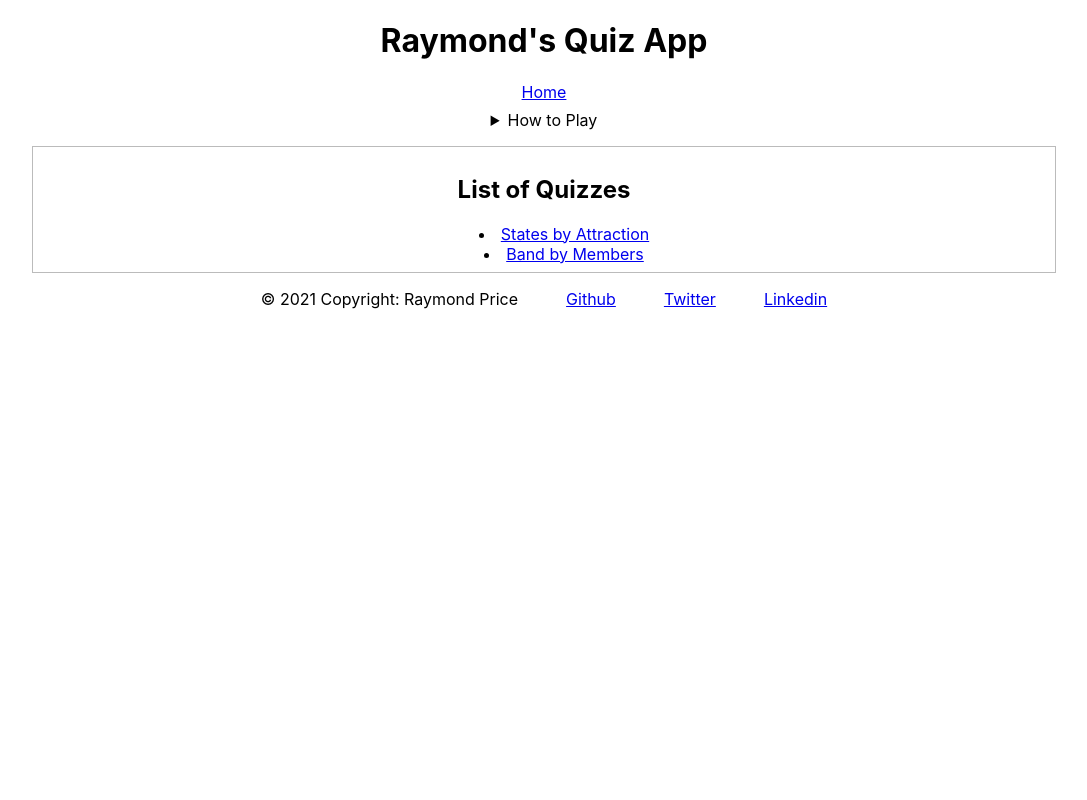
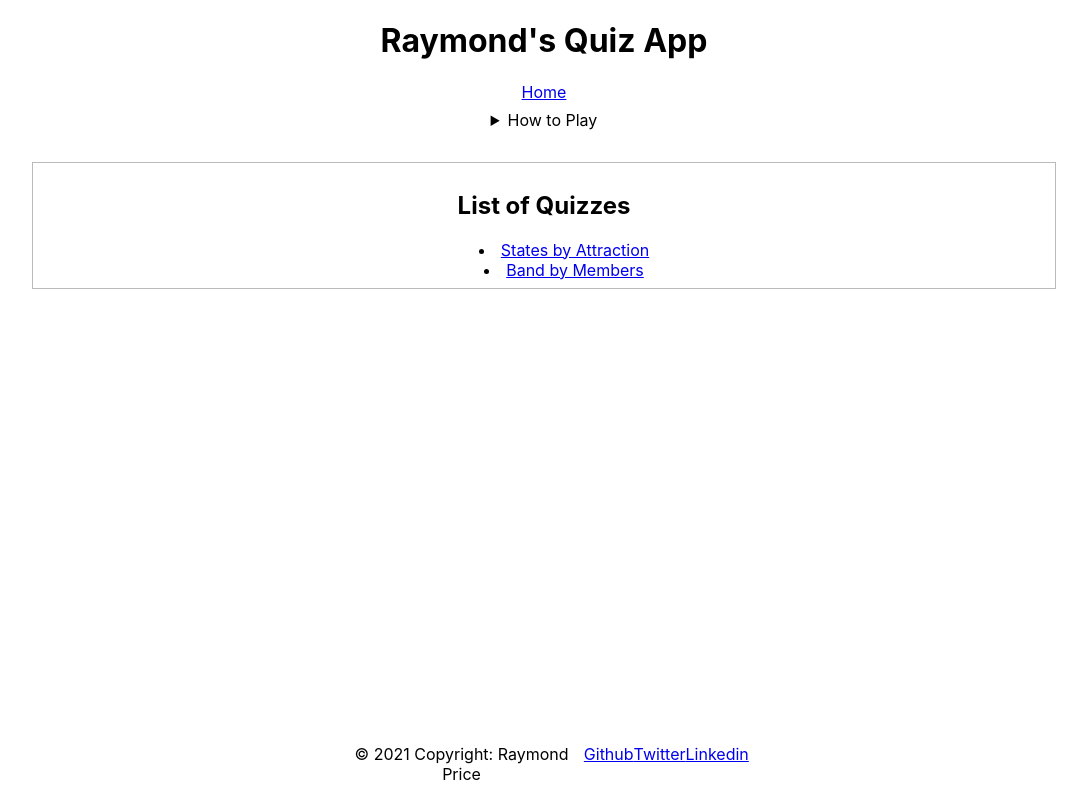
Before and after one commit to darthbob88/reveal-clues-quiz, a React (Create React App) app: page / in a window 1280 px wide. Shown: the whole page, without its empty margins (96-1183 px from the left). Built offline with nearby package versions, Linux system fonts and the light colour scheme.

Commit message:
Messing with header and footer

```diff
--- a/src/App.css
+++ b/src/App.css
@@ -2,7 +2,18 @@
   text-align: center;
   max-width: 80%;
   margin: 0 auto;
+  height: 100vh;
+  display: flex;
+  flex-direction: column;
 }
-
-details.description{margin: .5rem auto;
+div.content {
+  flex:1
 }
+details.description{
+  margin: .5rem auto;
+  text-align: justify;
+}
+.description summary{
+  text-align: center;
+  margin-bottom: .5rem;
+}
--- a/src/App.tsx
+++ b/src/App.tsx
@@ -10,27 +10,12 @@ function App() {
   return (
     <div className="App">
       <NavHeader />
-      <details className="description">
-        <summary>How to Play</summary>
-        Each question in this quiz will involve a series of increasingly-obvious
-        clues. If you get the question right after the first clue, you get the
-        maximum number of points (4 points if the question has 4 clues, 3 points if
-        it has 3 clues, etc). Each additional clue you need reduces the
-        value by 1 point, down to 1 point if you need all the clues. HOWEVER,
-        you only get one chance to answer, and if you answer wrong, you get 0
-        points. So it's better to ask for another clue and get 3 points than
-        get a question wrong and get 0 points.
-        <br />
-        Additionally- Due to programmer laziness, we are not particular about
-        casing, but we are particular about spelling. "the sex pistols" is
-        correct, "Sex Pistols" is not. This is issue #3 to fix, after adding
-        the ability to generate new quizzes.
-      </details>
-      <Switch>
-        <Route path={ROUTES.HOME} exact component={HomePage} />
-        <Route path={ROUTES.LANDING} exact component={HomePage} />
-        <Route path={ROUTES.QUIZ} component={QuizPage} />
-      </Switch>
+      <div className="content">
+        <Switch>
+          <Route path={ROUTES.HOME} exact component={HomePage} />
+          <Route path={ROUTES.LANDING} exact component={HomePage} />
+          <Route path={ROUTES.QUIZ} component={QuizPage} />
+        </Switch></div>
       <NavFooter />
     </div>
   );
--- a/src/components/NavFooter/NavFooter.module.css
+++ b/src/components/NavFooter/NavFooter.module.css
@@ -1,5 +1,7 @@
-footer.NavFooter{display: flex;
+footer.NavFooter{
+    display: flex;
+    flex-direction: row;
 justify-content: space-around;
-max-width: 60%;
-margin: 0 auto;
-margin-top: 1rem;}
+width: 40%;
+margin: 1rem auto;
+}
--- a/src/components/NavHeader/NavHeader.tsx
+++ b/src/components/NavHeader/NavHeader.tsx
@@ -8,6 +8,23 @@ export const NavHeader = () => {
     <header>
       <h1>Raymond's Quiz App</h1>
       <Link to={ROUTES.HOME}>Home</Link>
+      <details className="description">
+        <summary>How to Play</summary>
+        Each question in this quiz will involve a series of increasingly-obvious
+        clues. If you get the question right after the first clue, you get the
+        maximum number of points (4 points if the question has 4 clues, 3 points if
+        it has 3 clues, etc). Each additional clue you need reduces the
+        value by 1 point, down to 1 point if you need all the clues. HOWEVER,
+        you only get one chance to answer, and if you answer wrong, you get 0
+        points. So it's better to ask for another clue and get 3 points than
+        get a question wrong and get 0 points.
+        <br />
+        Additionally- Due to programmer laziness, we are not particular about
+        casing, but we are particular about spelling. "the sex pistols" is
+        correct, "Sex Pistols" is not. This is issue #3 to fix, after adding
+        the ability to generate new quizzes.
+      </details>
+
     </header>
   );
 
--- a/src/index.css
+++ b/src/index.css
@@ -6,7 +6,6 @@ body {
   -webkit-font-smoothing: antialiased;
   -moz-osx-font-smoothing: grayscale;
 }
-
 code {
   font-family: source-code-pro, Menlo, Monaco, Consolas, 'Courier New',
     monospace;
```
